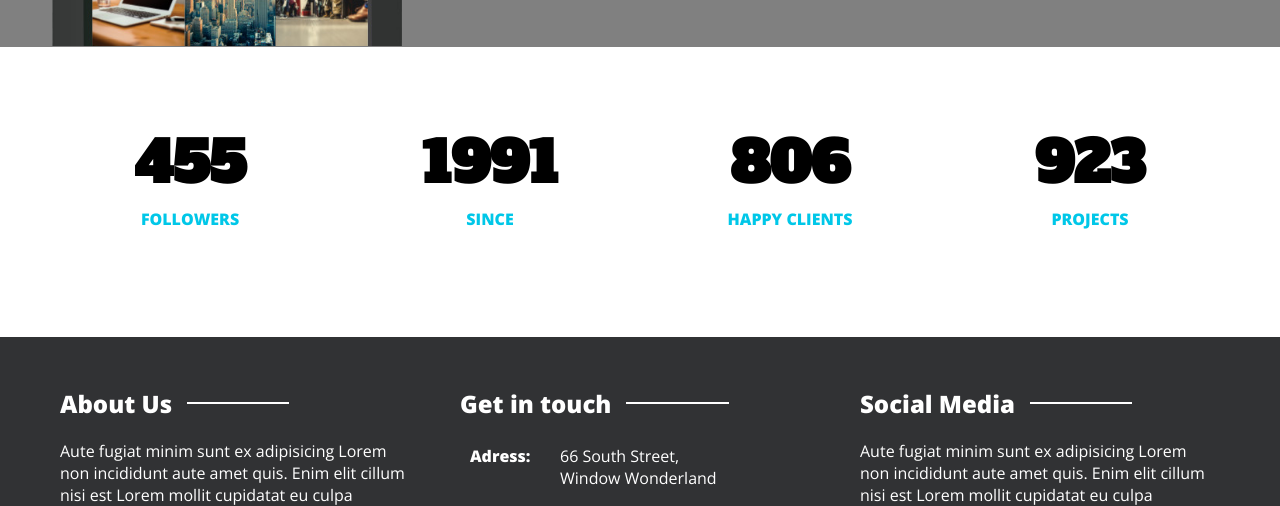
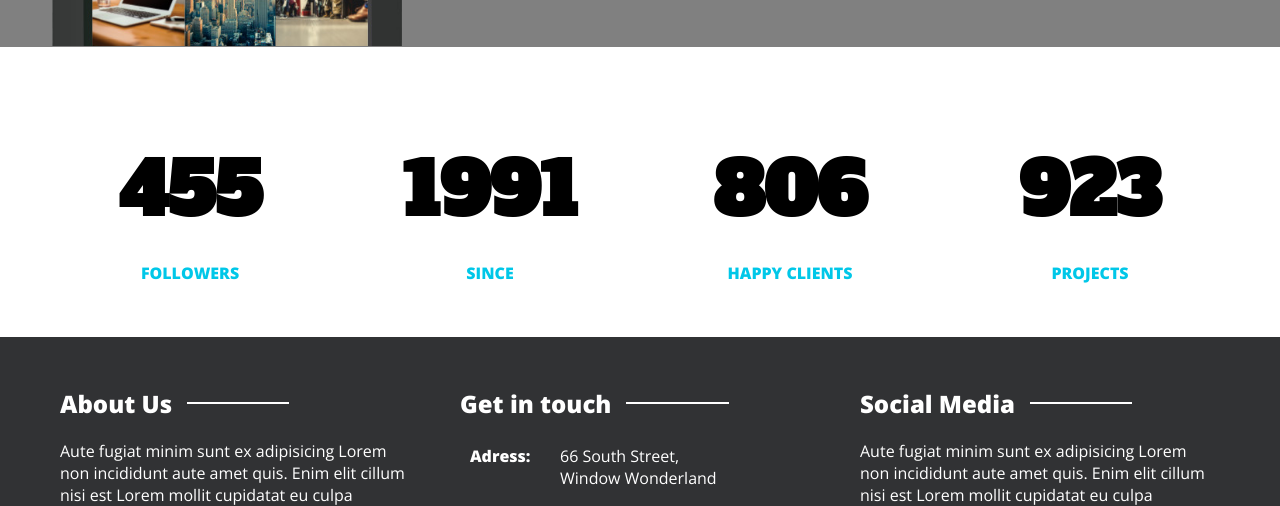
Before and after one commit to grelap/sample_website_with_Sass_and_grunt, a website: page index.html in a window 1280 px wide. Shown: the part 2734-3240 px from the top of the page. Drawn offline with nearby package versions, Linux system fonts and the light colour scheme; files that its build step writes are made by us from their sources.

Commit message:
small changes

```diff
--- a/sass/style.sass
+++ b/sass/style.sass
@@ -235,7 +235,7 @@ div
 
   h3
     font-family: 'Alfa Slab One', cursive
-    font-size: 3.5em
+    font-size: 4.5em
     text-align: center
     text-transform: capitalize
 
```
Also changed, not shown: sass/style.css.
